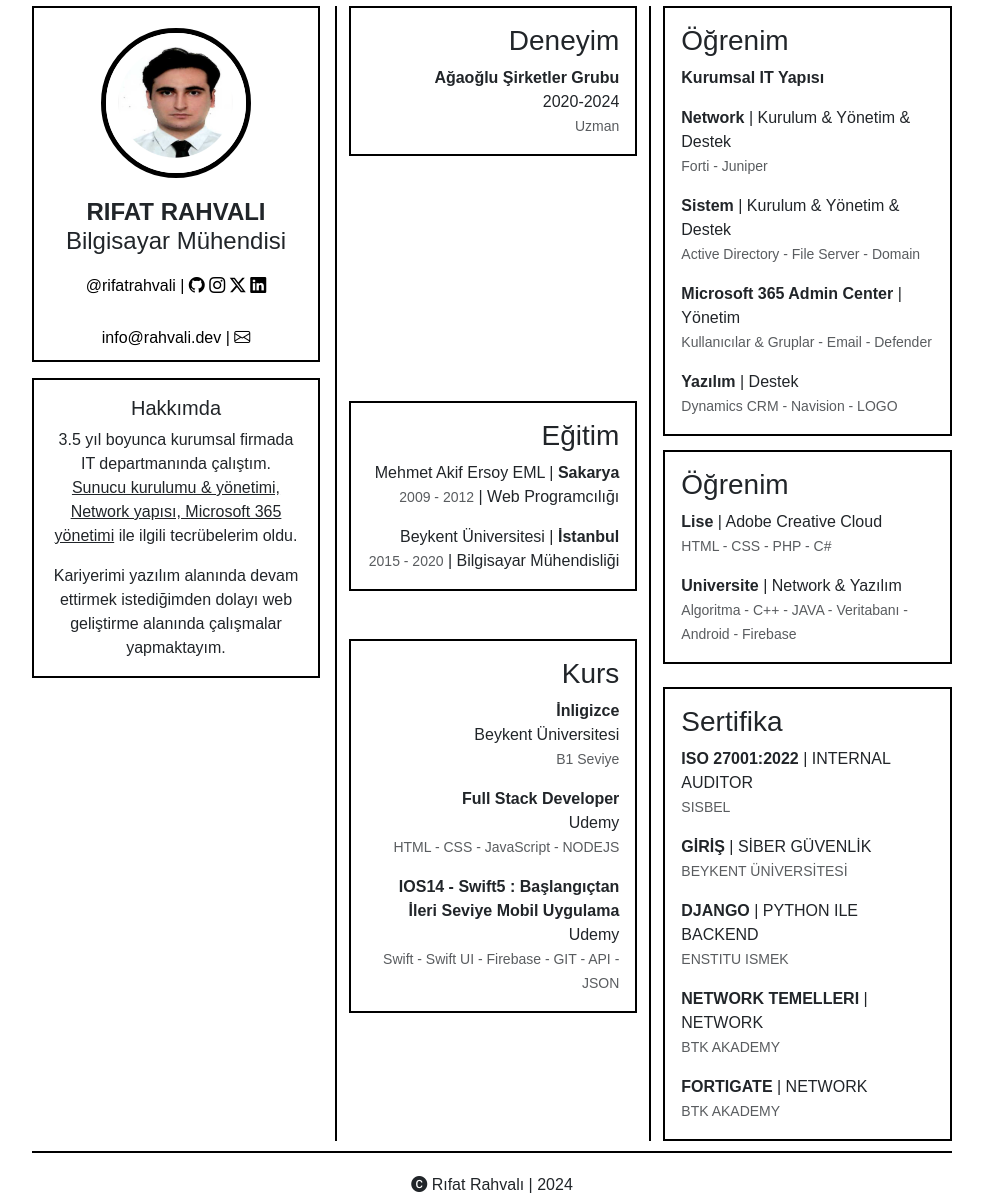
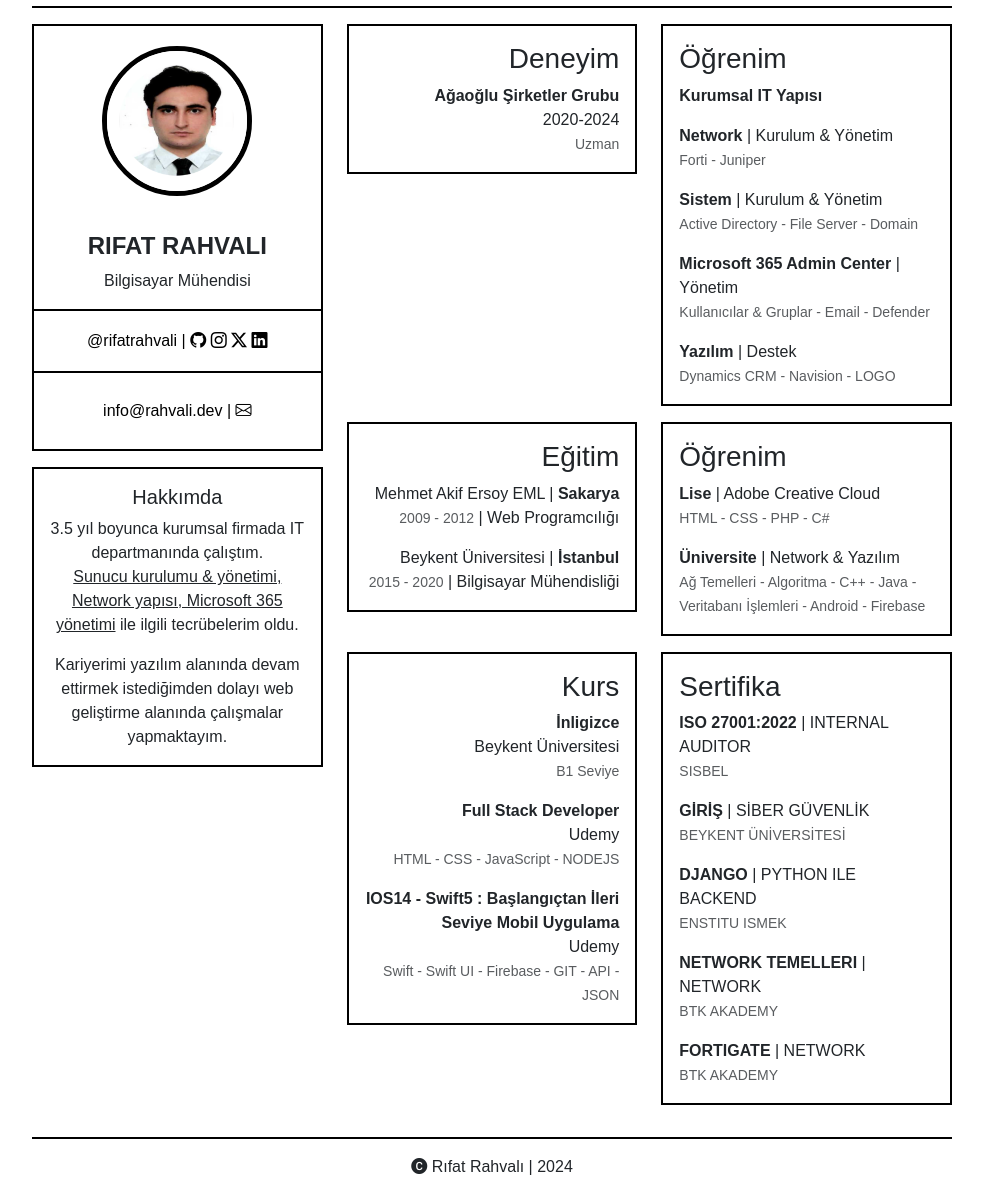
Before and after one commit to rifatrahvali/rifatrahvali.github.io, a plain HTML site: page index.html in a window 1280 px wide. Shown: the part 140-1340 px from the top of the page, without its empty margins (148-1131 px from the left). Drawn offline with nearby package versions, Linux system fonts and the light colour scheme.

Commit message:
Update index.html

```diff
--- a/index.html
+++ b/index.html
@@ -4,7 +4,7 @@
 <head>
     <meta charset="UTF-8">
     <meta name="viewport" content="width=device-width, initial-scale=1.0">
-    <title>CV - RIFAT RAHVALI</title>
+    <title>CV - Rifat Rahvali</title>
     <link href="https://cdn.jsdelivr.net/npm/bootstrap@5.3.0/dist/css/bootstrap.min.css" rel="stylesheet">
     <link href="https://cdn.jsdelivr.net/npm/bootstrap-icons/font/bootstrap-icons.css" rel="stylesheet">
     <link rel="stylesheet" href="styles.css">
@@ -12,23 +12,23 @@
 
 <body>
     <div class="container">
-        <div class="header">
+        <div class="header text-center my-3">
             <h1>rahvali</h1>
             <h2>#dev</h2>
         </div>
-        <div class="line"></div>
+        <div class="line mb-3"></div>
         <div class="row">
 
             <section class="col-md-4 text-center">
-                <div class="" style="width: 18rem; border-radius: 0; border: 2px solid black;">
-                    <img src="profil.png" alt="Rifat Rahvali" class="profile-pic">
+                <div class="card mb-3" style="width: 100%; border-radius: 0; border: 2px solid black;">
+                    <img src="profil.png" alt="Rifat Rahvali" class="card-img-top profile-pic">
                     <div class="card-body">
-                        <h4 class="card-title"><b>RIFAT RAHVALI</b></h>
+                        <h4 class="card-title"><b>RIFAT RAHVALI</b></h4>
                         <p class="card-text">Bilgisayar Mühendisi</p>
                     </div>
                     <ul class="list-group list-group-flush">
                         <li class="list-group-item social-icons">
-                            <a href="www.github.com/rifatrahvali">
+                            <a href="http://www.github.com/rifatrahvali">
                                 @rifatrahvali |
                                 <i class="bi bi-github"></i>
                                 <i class="bi bi-instagram"></i>
@@ -39,7 +39,7 @@
                     </ul>
                     <div class="card-body">
                         <div class="social-icons">
-                            <a href="#" class="card-link">
+                            <a href="mailto:info@rahvali.dev" class="card-link">
                                 info@rahvali.dev |
                                 <i class="bi bi-envelope"></i>
                             </a>
@@ -47,7 +47,7 @@
                     </div>
                 </div>
 
-                <div class="card text-center mt-3" style="width: 18rem; border-radius: 0; border: 2px solid black; ">
+                <div class="card text-center mt-3" style="width: 100%; border-radius: 0; border: 2px solid black;">
                     <div class="card-body">
                         <h5 class="card-title">Hakkımda</h5>
                         <p class="card-text">
@@ -58,13 +58,14 @@
                         <p class="card-text">
                             Kariyerimi yazılım alanında devam ettirmek istediğimden dolayı web geliştirme alanında çalışmalar yapmaktayım.
                         </p>
-
                     </div>
                 </div>
             </section>
 
-            <section class="col-md-4 right-align" style="border-left: 2px solid black;">
+            <section class="col-md-8">
 
+                <div class="row">
+                    <div class="col-md-6 mb-3">
                         <div class="card text-end" style="border-radius: 0; border: 2px solid black;">
                             <div class="card-body">
                                 <h3 class="card-title">Deneyim</h3>
@@ -75,7 +76,37 @@
                                 </p>
                             </div>
                         </div>
-                <div class="card text-end" style="border-radius: 0; border: 2px solid black; margin-top: 85%;">
+                    </div>
+                    <div class="col-md-6 mb-3">
+                        <div class="card" style="border-radius: 0; border: 2px solid black;">
+                            <div class="card-body">
+                                <h3 class="card-title">Öğrenim</h3>
+                                <p class="card-text">
+                                    <b>Kurumsal IT Yapısı</b>
+                                </p>
+                                <p class="card-text">
+                                    <b>Network</b> | Kurulum & Yönetim <br>
+                                    <small class="text-muted">Forti - Juniper </small>
+                                </p>
+                                <p class="card-text">
+                                    <b>Sistem</b> | Kurulum & Yönetim <br>
+                                    <small class="text-muted">Active Directory - File Server - Domain </small>
+                                </p>
+                                <p class="card-text">
+                                    <b>Microsoft 365 Admin Center</b> | Yönetim <br>
+                                    <small class="text-muted">Kullanıcılar & Gruplar - Email - Defender</small>
+                                </p>
+                                <p class="card-text">
+                                    <b>Yazılım</b> | Destek <br>
+                                    <small class="text-muted">Dynamics CRM - Navision - LOGO</small>
+                                </p>
+                            </div>
+                        </div>
+                    </div>
+                </div>
+                <div class="row">
+                    <div class="col-md-6 mb-3">
+                        <div class="card text-end" style="border-radius: 0; border: 2px solid black;">
                             <div class="card-body">
                                 <h3 class="card-title">Eğitim</h3>
                                 <p class="card-text">
@@ -88,7 +119,26 @@
                                 </p>
                             </div>
                         </div>
-                <div class="card text-end mt-5" style="border-radius: 0; border: 2px solid black;">
+                    </div>
+                    <div class="col-md-6 mb-3">
+                        <div class="card" style="border-radius: 0; border: 2px solid black;">
+                            <div class="card-body">
+                                <h3 class="card-title">Öğrenim</h3>
+                                <p class="card-text">
+                                    <b>Lise</b> | Adobe Creative Cloud<br>
+                                    <small class="text-muted">HTML - CSS - PHP - C#</small>
+                                </p>
+                                <p class="card-text">
+                                    <b>Üniversite</b> | Network & Yazılım<br>
+                                    <small class="text-muted">Ağ Temelleri - Algoritma - C++ - Java - Veritabanı İşlemleri - Android - Firebase</small>
+                                </p>
+                            </div>
+                        </div>
+                    </div>
+                </div>
+                <div class="row">
+                    <div class="col-md-6 mb-3">
+                        <div class="card text-end" style="border-radius: 0; border: 2px solid black;">
                             <div class="card-body">
                                 <h3 class="card-title">Kurs</h3>
 
@@ -109,49 +159,9 @@
                                 </p>
                             </div>
                         </div>
-
-            </section>
-            <section class="col-md-4" style="border-left: 2px solid black;">
+                    </div>
+                    <div class="col-md-6 mb-3">
                         <div class="card" style="border-radius: 0; border: 2px solid black;">
-                    <div class="card-body">
-                        <h3 class="card-title">Öğrenim</h3>
-                        <p class="card-text">
-                            <b>Kurumsal IT Yapısı</b>
-                        </p>
-                        <p class="card-text">
-                            <b>Network</b> | Kurulum & Yönetim & Destek <br>
-                            <small class="text-muted">Forti - Juniper </small>
-                        </p>
-                        <p class="card-text">
-                            <b>Sistem</b> | Kurulum & Yönetim & Destek<br>
-                            <small class="text-muted">Active Directory - File Server - Domain </small>
-                        </p>
-                        <p class="card-text">
-                            <b>Microsoft 365 Admin Center</b> | Yönetim <br>
-                            <small class="text-muted">Kullanıcılar & Gruplar - Email - Defender</small>
-                        </p>
-                        <p class="card-text">
-                            <b>Yazılım</b> | Destek <br>
-                            <small class="text-muted">Dynamics CRM - Navision - LOGO</small>
-                        </p>
-                    </div>
-                </div>
-
-                <div class="card" style="border-radius: 0; border: 2px solid black; margin-top: 5%;">
-                    <div class="card-body">
-                        <h3 class="card-title">Öğrenim</h3>
-                        <p class="card-text">
-                            <b>Lise</b> | Adobe Creative Cloud <br>
-                            <small class="text-muted">HTML - CSS - PHP - C# </small>
-                        </p>
-                        <p class="card-text">
-                            <b>Universite</b> | Network & Yazılım <br>
-                            <small class="text-muted">Algoritma - C++ - JAVA - Veritabanı - Android - Firebase</small>
-                        </p>
-                    </div>
-                </div>
-
-                <div class="card" style="border-radius: 0; border: 2px solid black; margin-top: 8%;">
                             <div class="card-body">
                                 <h3 class="card-title">Sertifika</h3>
                                 <p class="card-text">
@@ -176,10 +186,13 @@
                                 </p>
                             </div>
                         </div>
+                    </div>
+                </div>
+
             </section>
         </div>
-        <div class="footer">
-            <div class="line"></div>
+        <div class="footer text-center my-3">
+            <div class="line mb-3"></div>
             <p><i class="bi bi-c-circle-fill"></i> Rıfat Rahvalı | 2024</p>
         </div>
     </div>
```
Lines whose indentation alone changed are shown as unchanged.
